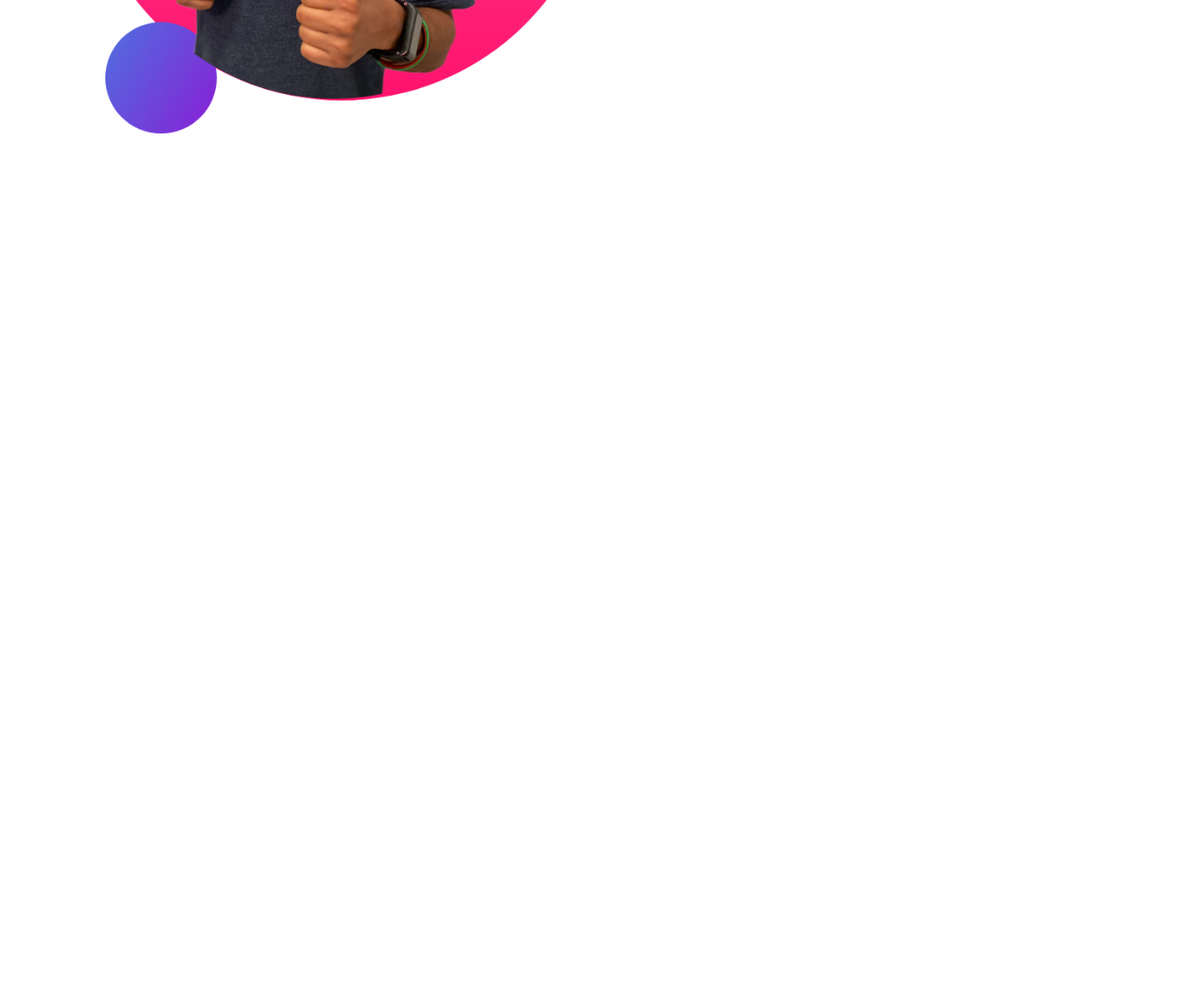
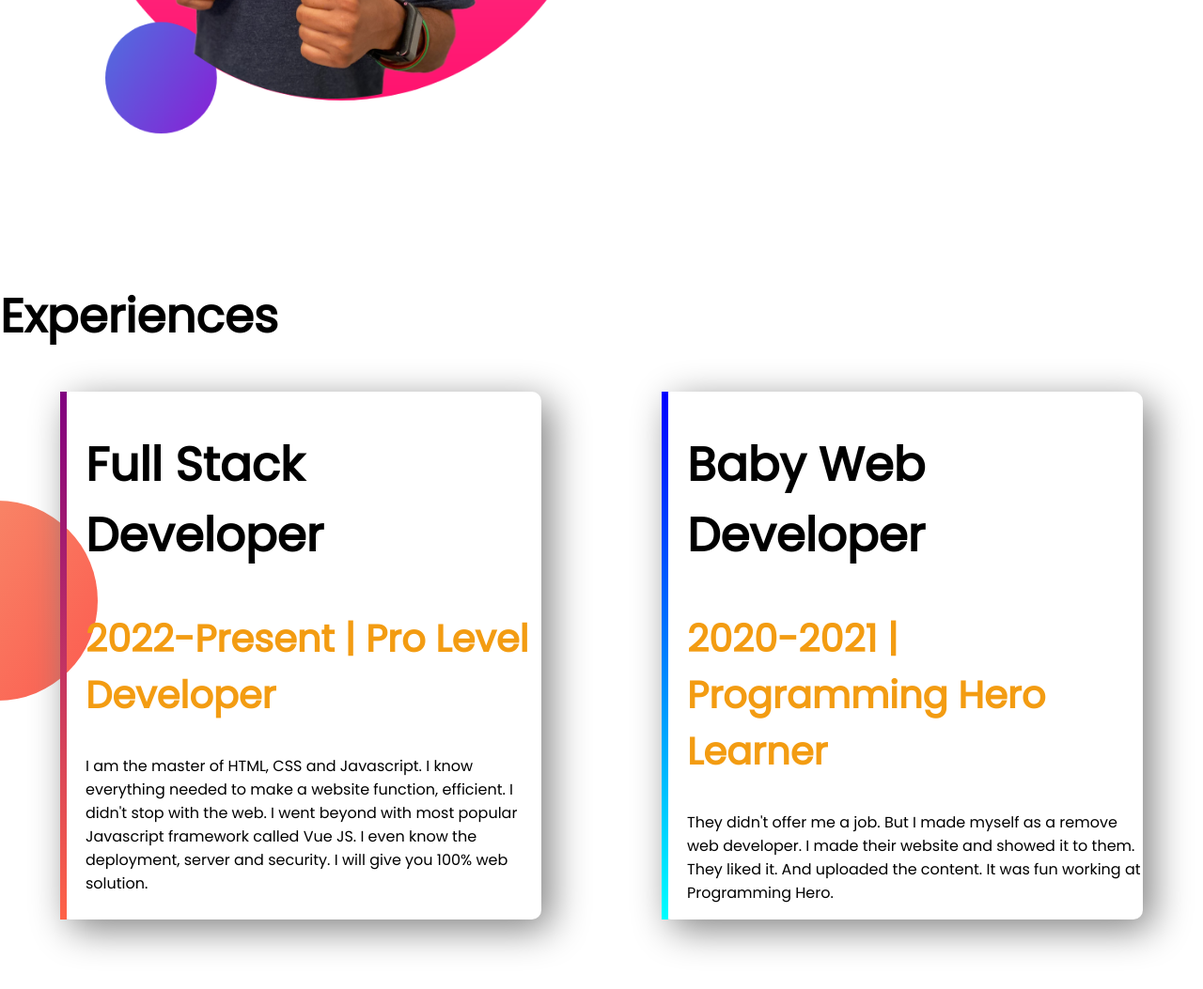
Before and after one commit to rubelsarker0/first-portfolio, a plain HTML site: page index.html in a window 1280 px wide. Shown: the part 1214-2267 px from the top of the page at 94% size. Before the commit the page ends 1514 px from the top, so only its background shows below. Drawn offline with Linux system fonts and the light colour scheme.

Commit message:
added experience section

```diff
--- a/css/style.css
+++ b/css/style.css
@@ -5,12 +5,15 @@ body {
 h1 {
 	font-size: 50px;
 }
+h2 {
+	font-size: 40px;
+}
 
-.developer-name {
+.orange-color {
 	color: #f39c12;
 }
 
-section {
+.flexible-container {
 	display: flex;
 	margin-bottom: 150px;
 }
@@ -43,3 +46,30 @@ section {
 	background-repeat: no-repeat;
 	background-position: right;
 }
+
+.experience-area {
+	background-image: url(../images/exp-bg.png);
+	background-repeat: no-repeat;
+	background-position: left;
+}
+
+.experience-item {
+	width: 40%;
+	margin-left: 5%;
+	margin-right: 5%;
+	padding-left: 20px;
+	border-radius: 10px;
+	box-shadow: 10px 10px 40px grey;
+	/* text-align: justify; */
+}
+
+#web-dev-exprience {
+	border-left: 7px solid;
+	border-image: linear-gradient(purple, tomato);
+	border-image-slice: 1;
+}
+#web-dev-baby {
+	border-left: 7px solid;
+	border-image: linear-gradient(blue, cyan);
+	border-image-slice: 1;
+}
--- a/index.html
+++ b/index.html
@@ -14,10 +14,10 @@
 		<link rel="stylesheet" href="css/style.css" />
 	</head>
 	<body>
-		<section class="top-banner">
+		<section class="top-banner flexible-container">
 			<div class="half-width">
 				<h1>Welcome to</h1>
-				<h1><span class="developer-name">Rubel Sarker</span> World!!</h1>
+				<h1><span class="orange-color">Rubel Sarker</span> World!!</h1>
 				<h3>Build Climber and Train Stopper</h3>
 				<p>
 					You might saw me jumping, climbing buildings, and stopping trains. But
@@ -36,7 +36,7 @@
 				<img src="images/jhankar.png" alt="" />
 			</div>
 		</section>
-		<section class="dream-big">
+		<section class="dream-big flexible-container">
 			<div class="half-width">
 				<img src="images/jhankar2.png" alt="" />
 			</div>
@@ -51,5 +51,31 @@
 				<a class="link-btn" href="" target="_blink">DOWNLOAD RESUME</a>
 			</div>
 		</section>
+		<section class="experience-area">
+			<h1>Experiences</h1>
+			<div class="flexible-container">
+				<div id="web-dev-exprience" class="experience-item">
+					<h1>Full Stack Developer</h1>
+					<h2 class="orange-color">2022-Present | Pro Level Developer</h2>
+					<p>
+						I am the master of HTML, CSS and Javascript. I know everything
+						needed to make a website function, efficient. I didn't stop with the
+						web. I went beyond with most popular Javascript framework called Vue
+						JS. I even know the deployment, server and security. I will give you
+						100% web solution.
+					</p>
+				</div>
+				<div id="web-dev-baby" class="experience-item">
+					<h1>Baby Web Developer</h1>
+					<h2 class="orange-color">2020-2021 | Programming Hero Learner</h2>
+					<p>
+						They didn't offer me a job. But I made myself as a remove web
+						developer. I made their website and showed it to them. They liked
+						it. And uploaded the content. It was fun working at Programming
+						Hero.
+					</p>
+				</div>
+			</div>
+		</section>
 	</body>
 </html>
```
